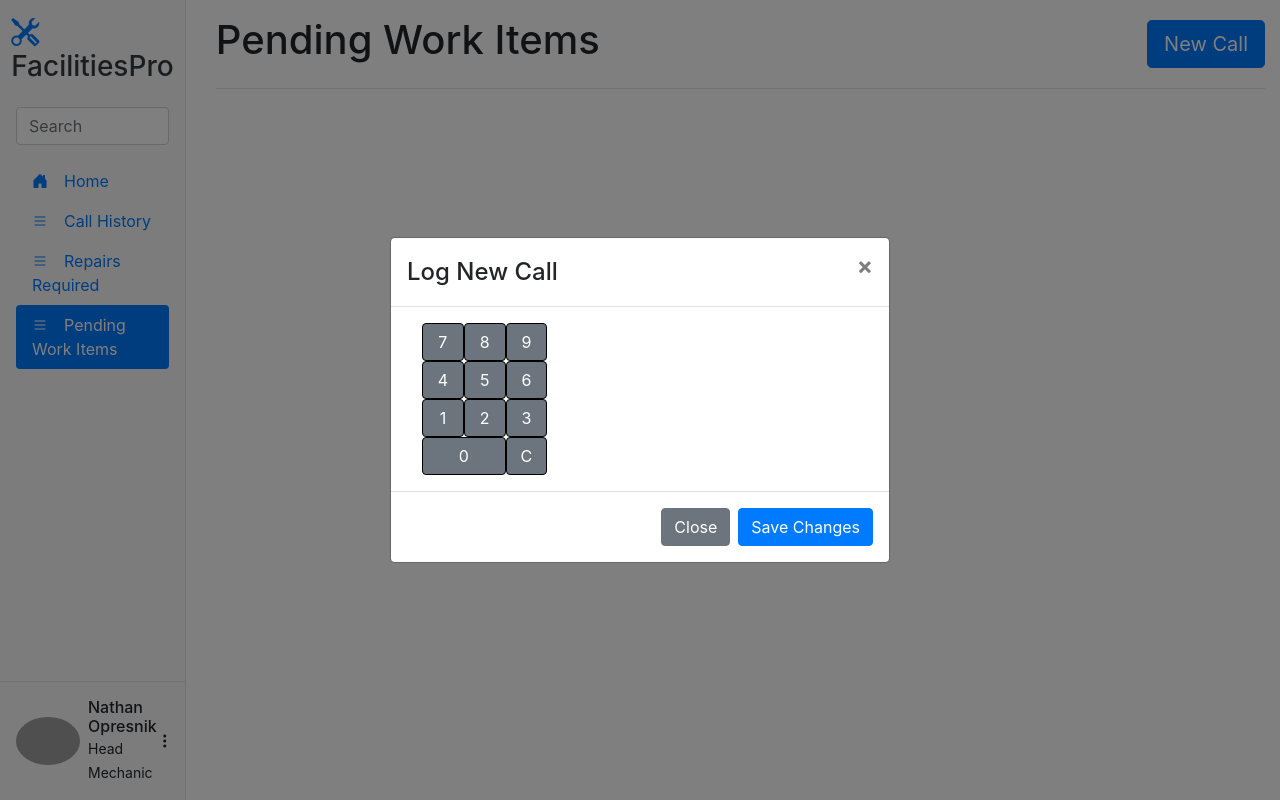
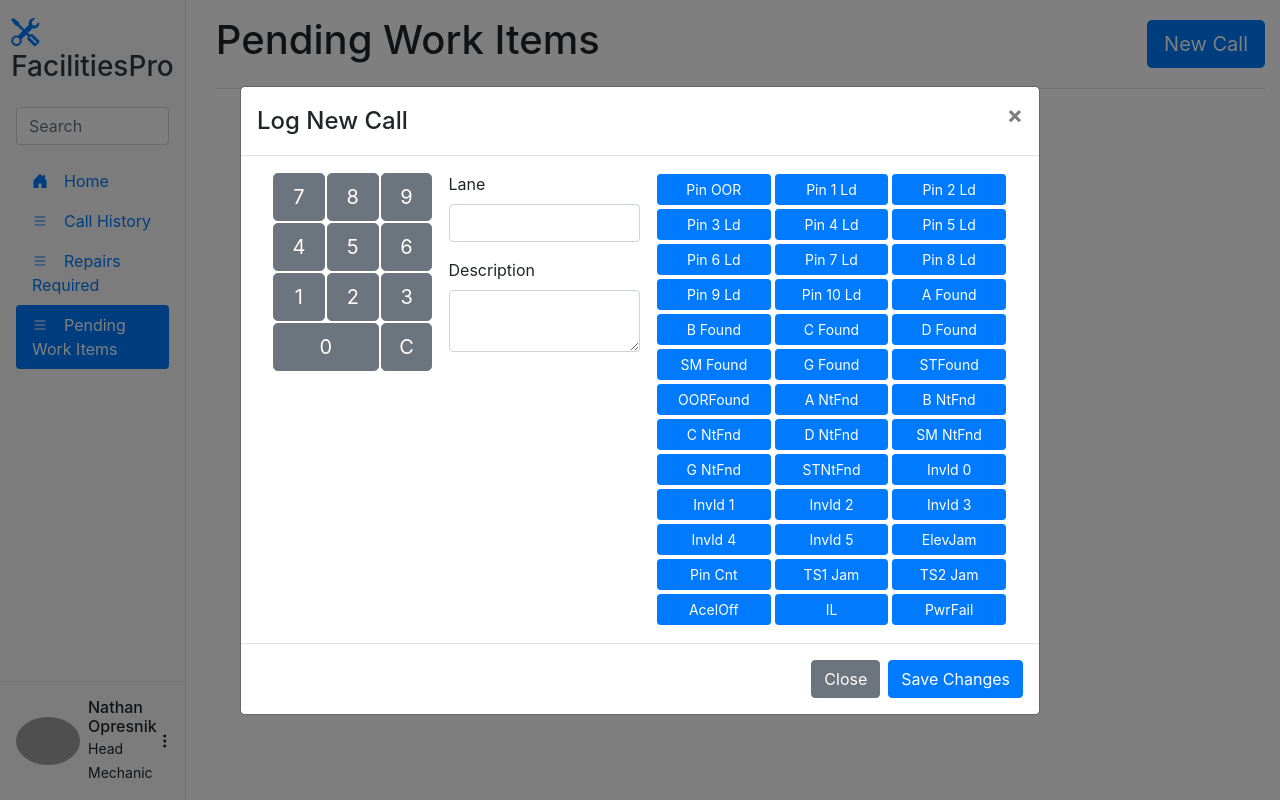
Before and after one commit to Nhanlibra/facilities-toolkit, a React (Create React App) app in the folder client/: page /pendingwork in a window 1280 px wide. Both pictures are taken after a click on the button "New Call". Built offline with nearby package versions, Linux system fonts and the light colour scheme; grey boxes are pictures that could not be loaded.

Commit message:
Fix styling and render call type buttons

```diff
--- a/client/src/pages/NewCall/index.js
+++ b/client/src/pages/NewCall/index.js
@@ -1,5 +1,5 @@
 import React from "react";
-import { Button, Col, Container, Modal, Row } from "react-bootstrap";
+import { Button, Col, Container, Form, Modal, Row } from "react-bootstrap";
 
 export default ({ show, handleClose }) => {
   return (
@@ -9,15 +9,21 @@ export default ({ show, handleClose }) => {
       backdrop="static"
       keyboard={false}
       centered
-      // size="xl"
+      size="lg"
     >
       <Modal.Header closeButton>
         <Modal.Title>Log New Call</Modal.Title>
       </Modal.Header>
       <Modal.Body>
         <Row noGutters>
-          <Col sm={4}>
+          <Col sm={3}>
             <NumPad />
+          </Col>
+          <Col sm={3}>
+            <CallForm />
+          </Col>
+          <Col sm={6}>
+            <CallTypeList />
           </Col>
         </Row>
       </Modal.Body>
@@ -35,12 +41,13 @@ export default ({ show, handleClose }) => {
 
 const NumPad = () => {
   const NumBtn = ({ value }) => (
-    <Col xs={value === 0 ? 8 : 4}>
-      <Button variant="secondary" style={{ border: "1px solid black" }} block>
+    <Col style={{ padding: "1px" }} xs={value === 0 ? 8 : 4}>
+      <Button variant="secondary" size="lg" block>
         {value}
       </Button>
     </Col>
   );
+
   return (
     <Container>
       <Row noGutters>
@@ -59,3 +66,76 @@ const NumPad = () => {
     </Container>
   );
 };
+
+const CallForm = () => {
+  return (
+    <Form>
+      <Form.Group controlId="formLane">
+        <Form.Label>Lane</Form.Label>
+        <Form.Control type="number" />
+      </Form.Group>
+      <Form.Group controlId="formLane">
+        <Form.Label>Description</Form.Label>
+        <Form.Control as="textarea" />
+      </Form.Group>
+    </Form>
+  );
+};
+
+const CallTypeList = () => {
+  const codes = [
+    "Pin OOR",
+    "Pin 1 Ld",
+    "Pin 2 Ld",
+    "Pin 3 Ld",
+    "Pin 4 Ld",
+    "Pin 5 Ld",
+    "Pin 6 Ld",
+    "Pin 7 Ld",
+    "Pin 8 Ld",
+    "Pin 9 Ld",
+    "Pin 10 Ld",
+    "A Found",
+    "B Found",
+    "C Found",
+    "D Found",
+    "SM Found",
+    "G Found",
+    "STFound",
+    "OORFound",
+    "A NtFnd",
+    "B NtFnd",
+    "C NtFnd",
+    "D NtFnd",
+    "SM NtFnd",
+    "G NtFnd",
+    "STNtFnd",
+    "Invld 0",
+    "Invld 1",
+    "Invld 2",
+    "Invld 3",
+    "Invld 4",
+    "Invld 5",
+    "ElevJam",
+    "Pin Cnt",
+    "TS1 Jam",
+    "TS2 Jam",
+    "AcelOff",
+    "IL",
+    "PwrFail",
+  ];
+
+  return (
+    <Container>
+      <Row noGutters>
+        {codes.map((code) => (
+          <Col xs={4} style={{ padding: "2px" }}>
+            <Button size="sm" block>
+              {code}
+            </Button>
+          </Col>
+        ))}
+      </Row>
+    </Container>
+  );
+};
```
